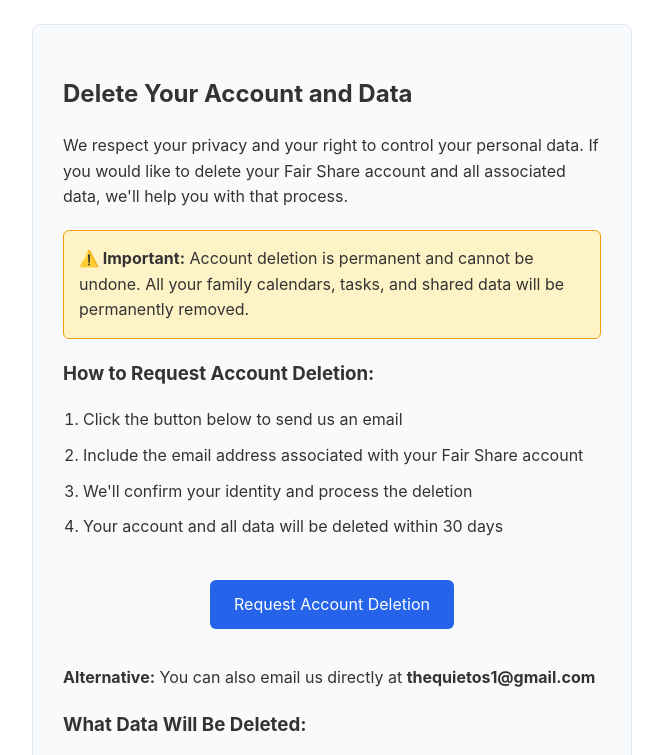
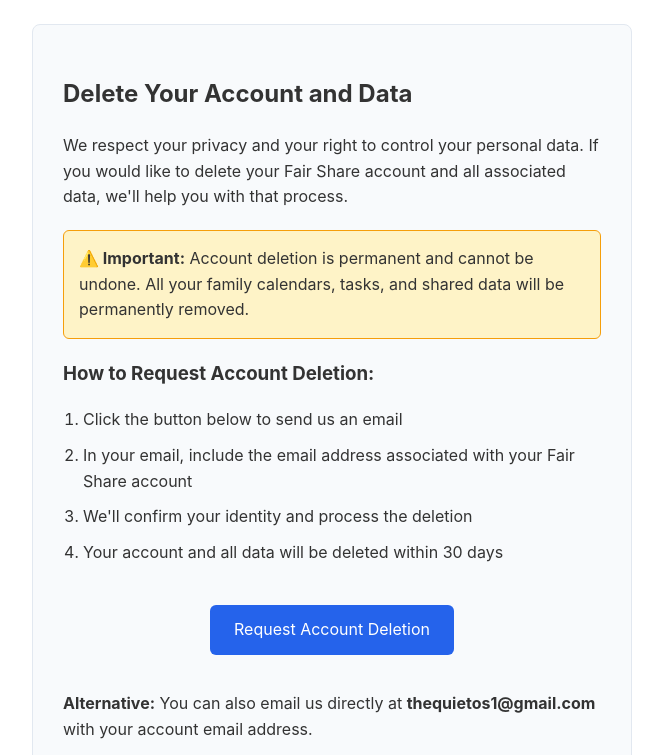
Before and after one commit to thequietos1-prog/fairshare-privacy, a plain HTML site: page index.html in a window 1280 px wide. Shown: the part 197-952 px from the top of the page, without its empty margins (308-971 px from the left). Drawn offline with Linux system fonts and the light colour scheme.

Commit message:
Update account deletion instructions in index.html

```diff
--- a/index.html
+++ b/index.html
@@ -83,8 +83,8 @@
               <h3>How to Request Account Deletion:</h3>
               <ol>
                   <li>Click the button below to send us an email</li>
-                  <li>Include the email address associated with your Fair Share
-  account</li>
+                  <li>In your email, include the email address associated with
+  your Fair Share account</li>
                   <li>We'll confirm your identity and process the deletion</li>
                   <li>Your account and all data will be deleted within 30
   days</li>
@@ -92,14 +92,14 @@
           </div>
 
           <div style="text-align: center;">
-              <a href="mailto:thequietos1@gmail.com?subject=Fair Share Account
-  Deletion Request" class="email-link">
+              <a href="mailto:thequietos1@gmail.com?subject=Account Deletion
+  Request" class="email-link">
                   Request Account Deletion
               </a>
           </div>
 
           <p><strong>Alternative:</strong> You can also email us directly at
-  <strong>thequietos1@gmail.com</strong></p>
+  <strong>thequietos1@gmail.com</strong> with your account email address.</p>
 
           <h3>What Data Will Be Deleted:</h3>
           <ul>
```
